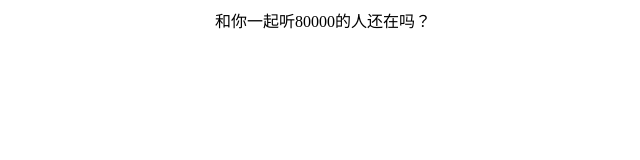
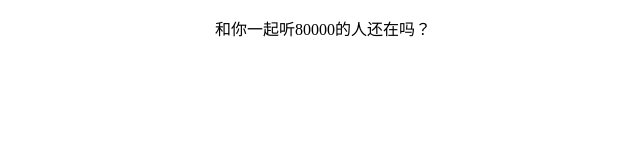
Before and after one commit to zhiting9420/music8w, a plain HTML site: page index.html in a window 1280 px wide. Shown: the whole page, without its empty margins (317-957 px from the left). Drawn offline with Linux system fonts and the light colour scheme.

Commit message:
Update index.html

```diff
--- a/index.html
+++ b/index.html
@@ -4,6 +4,6 @@
         <title>Music 80000</title>
     </head>
     <body>
-        <center><a src="80000.mp3" target="_blank">和你一起听80000的人还在吗？</a></center>
+        <center><p><a src="80000.mp3" target="_blank">和你一起听80000的人还在吗？</a></p></center>
     </body>
 </html>
```
